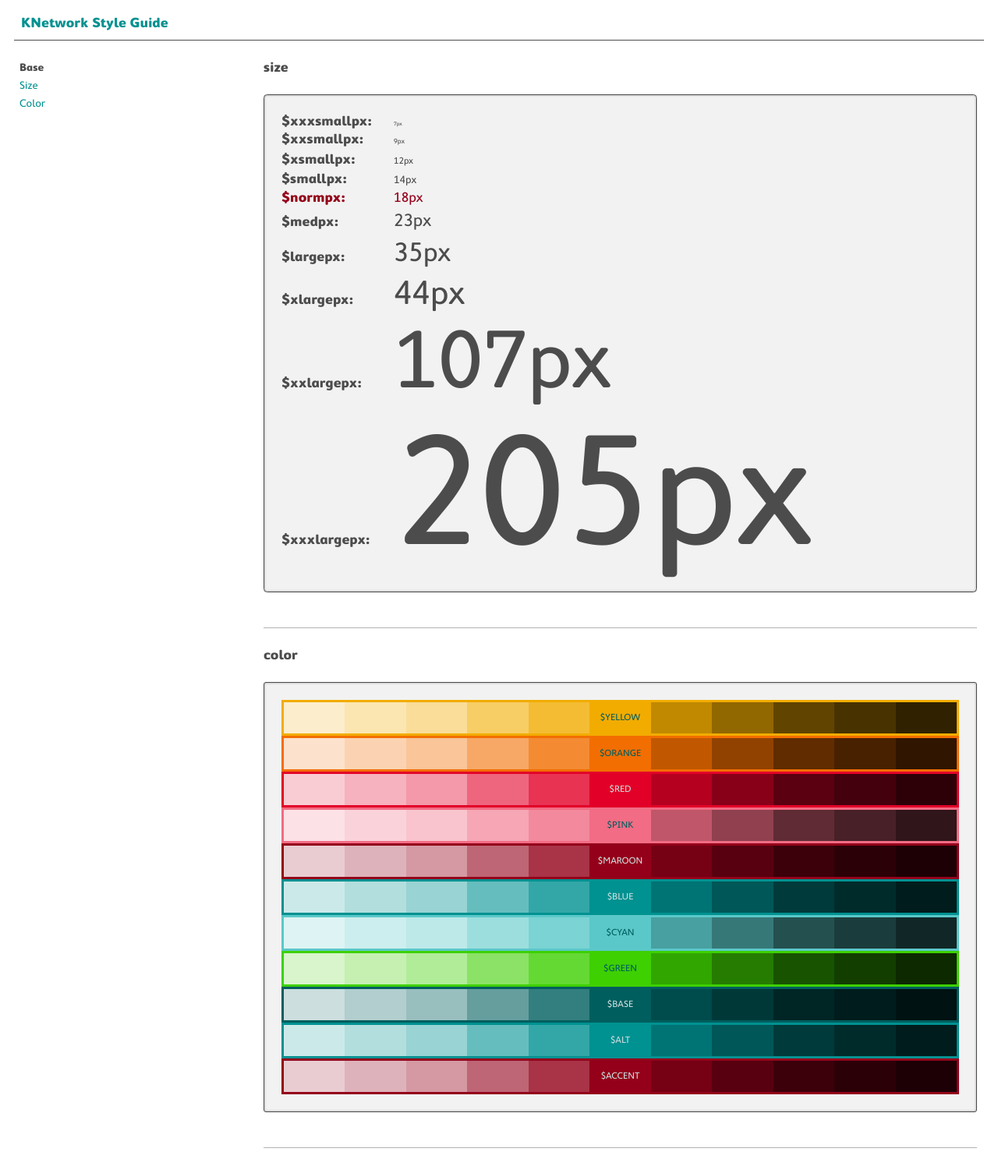
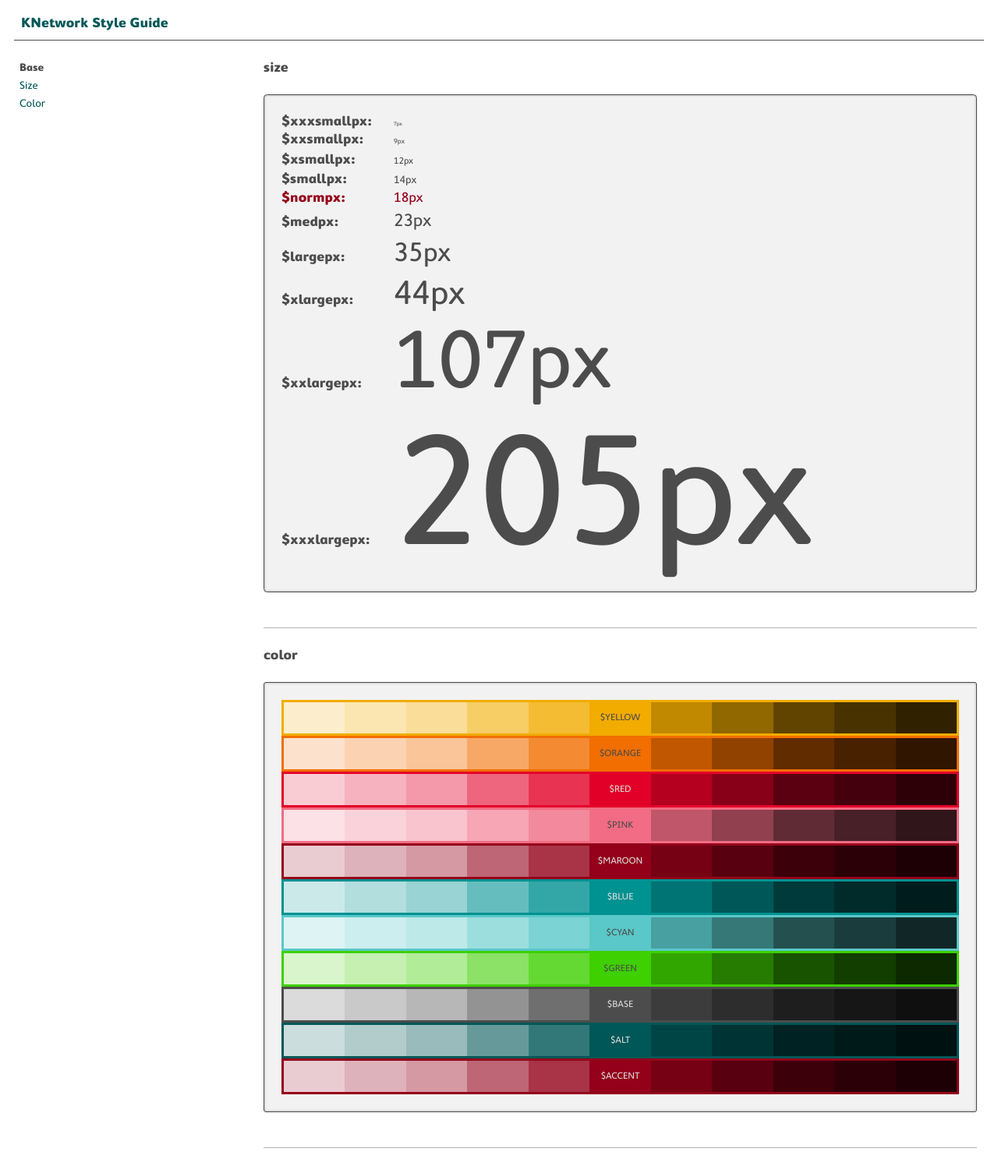
Before and after one commit to oddbird/knet, a Django app: page /styleguide/ in a window 1280 px wide. Shown: the whole page at 78% size. Run offline with Django 3.2, Linux system fonts and the light colour scheme; some libraries are stand-ins or nearby versions.

Commit message:
Update base and alt colors

```diff
--- a/sass/base/_colors.scss
+++ b/sass/base/_colors.scss
@@ -13,8 +13,8 @@
 // ---------------------------------------------------------------------------
 // Color System
 
-$base     : #005e5e;
-$alt      : $blue;
+$base     : color(darker);
+$alt      : color($blue darker);
 $accent   : $maroon;
 
 $contrasted-dark-default  : $base;
--- a/sass/landing.scss
+++ b/sass/landing.scss
@@ -114,6 +114,7 @@
 
   h2 {
     @include serif;
+    color: $alt;
     font-weight: bold;
   }
   p {
--- a/sass/modules/_logo.scss
+++ b/sass/modules/_logo.scss
@@ -10,6 +10,7 @@
 %tagline {
   @include adjust-font-size-to($smallpx);
   @include serif;
+  color: $alt;
   font-weight: bold;
 
   @include breakpoint(30em) { text-align: right; }
--- a/static/css/styleguide.css
+++ b/static/css/styleguide.css
@@ -785,7 +786,7 @@
   background: -o-linear-gradient(left, #fceecc 0%, #fceecc 9.09091%, #fbe6b2 9.09091%, #fbe6b2 18.18182%, #f9dd99 18.18182%, #f9dd99 27.27273%, #f7cd66 27.27273%, #f7cd66 36.36364%, #f4bc33 36.36364%, #f4bc33 45.45455%, #f2ac00 45.45455%, #f2ac00 54.54545%, #c18900 54.54545%, #c18900 63.63636%, #916700 63.63636%, #916700 72.72727%, #604400 72.72727%, #604400 81.81818%, #483300 81.81818%, #483300 90.90909%, #302200 90.90909%, #302200 100.0%);
   background: linear-gradient(to right, #fceecc 0%, #fceecc 9.09091%, #fbe6b2 9.09091%, #fbe6b2 18.18182%, #f9dd99 18.18182%, #f9dd99 27.27273%, #f7cd66 27.27273%, #f7cd66 36.36364%, #f4bc33 36.36364%, #f4bc33 45.45455%, #f2ac00 45.45455%, #f2ac00 54.54545%, #c18900 54.54545%, #c18900 63.63636%, #916700 63.63636%, #916700 72.72727%, #604400 72.72727%, #604400 81.81818%, #483300 81.81818%, #483300 90.90909%, #302200 90.90909%, #302200 100.0%);
   display: block;
-  color: #005e5e;
+  color: #4c4c4c;
   border-color: #f2ac00;
 }
 .color-demo div:nth-child(1):before {
@@ -797,7 +798,7 @@
   background: -o-linear-gradient(left, #fce2cc 0%, #fce2cc 9.09091%, #fbd3b2 9.09091%, #fbd3b2 18.18182%, #f9c599 18.18182%, #f9c599 27.27273%, #f7a866 27.27273%, #f7a866 36.36364%, #f48b33 36.36364%, #f48b33 45.45455%, #f26e00 45.45455%, #f26e00 54.54545%, #c15800 54.54545%, #c15800 63.63636%, #914200 63.63636%, #914200 72.72727%, #602c00 72.72727%, #602c00 81.81818%, #482100 81.81818%, #482100 90.90909%, #301500 90.90909%, #301500 100.0%);
   background: linear-gradient(to right, #fce2cc 0%, #fce2cc 9.09091%, #fbd3b2 9.09091%, #fbd3b2 18.18182%, #f9c599 18.18182%, #f9c599 27.27273%, #f7a866 27.27273%, #f7a866 36.36364%, #f48b33 36.36364%, #f48b33 45.45455%, #f26e00 45.45455%, #f26e00 54.54545%, #c15800 54.54545%, #c15800 63.63636%, #914200 63.63636%, #914200 72.72727%, #602c00 72.72727%, #602c00 81.81818%, #482100 81.81818%, #482100 90.90909%, #301500 90.90909%, #301500 100.0%);
   display: block;
-  color: #005e5e;
+  color: #4c4c4c;
   border-color: #f26e00;
 }
 .color-demo div:nth-child(2):before {
@@ -809,7 +810,7 @@
   background: -o-linear-gradient(left, #f9ccd4 0%, #f9ccd4 9.09091%, #f6b2be 9.09091%, #f6b2be 18.18182%, #f399a9 18.18182%, #f399a9 27.27273%, #ee667e 27.27273%, #ee667e 36.36364%, #e83353 36.36364%, #e83353 45.45455%, #e30028 45.45455%, #e30028 54.54545%, #b50020 54.54545%, #b50020 63.63636%, #880018 63.63636%, #880018 72.72727%, #5a0010 72.72727%, #5a0010 81.81818%, #44000c 81.81818%, #44000c 90.90909%, #2d0007 90.90909%, #2d0007 100.0%);
   background: linear-gradient(to right, #f9ccd4 0%, #f9ccd4 9.09091%, #f6b2be 9.09091%, #f6b2be 18.18182%, #f399a9 18.18182%, #f399a9 27.27273%, #ee667e 27.27273%, #ee667e 36.36364%, #e83353 36.36364%, #e83353 45.45455%, #e30028 45.45455%, #e30028 54.54545%, #b50020 54.54545%, #b50020 63.63636%, #880018 63.63636%, #880018 72.72727%, #5a0010 72.72727%, #5a0010 81.81818%, #44000c 81.81818%, #44000c 90.90909%, #2d0007 90.90909%, #2d0007 100.0%);
   display: block;
-  color: #ccdede;
+  color: #dbdbdb;
   border-color: #e30028;
 }
 .color-demo div:nth-child(3):before {
@@ -821,7 +822,7 @@
   background: -o-linear-gradient(left, #fce1e6 0%, #fce1e6 9.09091%, #fad2da 9.09091%, #fad2da 18.18182%, #f9c4cd 18.18182%, #f9c4cd 27.27273%, #f6a6b5 27.27273%, #f6a6b5 36.36364%, #f3899c 36.36364%, #f3899c 45.45455%, #f16c84 45.45455%, #f16c84 54.54545%, #c05669 54.54545%, #c05669 63.63636%, #90404f 63.63636%, #90404f 72.72727%, #602b34 72.72727%, #602b34 81.81818%, #482027 81.81818%, #482027 90.90909%, #30151a 90.90909%, #30151a 100.0%);
   background: linear-gradient(to right, #fce1e6 0%, #fce1e6 9.09091%, #fad2da 9.09091%, #fad2da 18.18182%, #f9c4cd 18.18182%, #f9c4cd 27.27273%, #f6a6b5 27.27273%, #f6a6b5 36.36364%, #f3899c 36.36364%, #f3899c 45.45455%, #f16c84 45.45455%, #f16c84 54.54545%, #c05669 54.54545%, #c05669 63.63636%, #90404f 63.63636%, #90404f 72.72727%, #602b34 72.72727%, #602b34 81.81818%, #482027 81.81818%, #482027 90.90909%, #30151a 90.90909%, #30151a 100.0%);
   display: block;
-  color: #005e5e;
+  color: #4c4c4c;
   border-color: #f16c84;
 }
 .color-demo div:nth-child(4):before {
@@ -833,7 +834,7 @@
   background: -o-linear-gradient(left, #e9ccd1 0%, #e9ccd1 9.09091%, #deb2ba 9.09091%, #deb2ba 18.18182%, #d499a3 18.18182%, #d499a3 27.27273%, #be6675 27.27273%, #be6675 36.36364%, #a93347 36.36364%, #a93347 45.45455%, #94001a 45.45455%, #94001a 54.54545%, #760014 54.54545%, #760014 63.63636%, #58000f 63.63636%, #58000f 72.72727%, #3b000a 72.72727%, #3b000a 81.81818%, #2c0007 81.81818%, #2c0007 90.90909%, #1d0005 90.90909%, #1d0005 100.0%);
   background: linear-gradient(to right, #e9ccd1 0%, #e9ccd1 9.09091%, #deb2ba 9.09091%, #deb2ba 18.18182%, #d499a3 18.18182%, #d499a3 27.27273%, #be6675 27.27273%, #be6675 36.36364%, #a93347 36.36364%, #a93347 45.45455%, #94001a 45.45455%, #94001a 54.54545%, #760014 54.54545%, #760014 63.63636%, #58000f 63.63636%, #58000f 72.72727%, #3b000a 72.72727%, #3b000a 81.81818%, #2c0007 81.81818%, #2c0007 90.90909%, #1d0005 90.90909%, #1d0005 100.0%);
   display: block;
-  color: #ccdede;
+  color: #dbdbdb;
   border-color: #94001a;
 }
 .color-demo div:nth-child(5):before {
@@ -845,7 +846,7 @@
   background: -o-linear-gradient(left, #cce9e9 0%, #cce9e9 9.09091%, #b2dede 9.09091%, #b2dede 18.18182%, #99d3d3 18.18182%, #99d3d3 27.27273%, #66bdbd 27.27273%, #66bdbd 36.36364%, #33a7a7 36.36364%, #33a7a7 45.45455%, #009191 45.45455%, #009191 54.54545%, #007474 54.54545%, #007474 63.63636%, #005757 63.63636%, #005757 72.72727%, #003a3a 72.72727%, #003a3a 81.81818%, #002b2b 81.81818%, #002b2b 90.90909%, #001c1c 90.90909%, #001c1c 100.0%);
   background: linear-gradient(to right, #cce9e9 0%, #cce9e9 9.09091%, #b2dede 9.09091%, #b2dede 18.18182%, #99d3d3 18.18182%, #99d3d3 27.27273%, #66bdbd 27.27273%, #66bdbd 36.36364%, #33a7a7 36.36364%, #33a7a7 45.45455%, #009191 45.45455%, #009191 54.54545%, #007474 54.54545%, #007474 63.63636%, #005757 63.63636%, #005757 72.72727%, #003a3a 72.72727%, #003a3a 81.81818%, #002b2b 81.81818%, #002b2b 90.90909%, #001c1c 90.90909%, #001c1c 100.0%);
   display: block;
-  color: #ccdede;
+  color: #dbdbdb;
   border-color: #009191;
 }
 .color-demo div:nth-child(6):before {
@@ -857,7 +858,7 @@
   background: -o-linear-gradient(left, #def4f4 0%, #def4f4 9.09091%, #cdeeee 9.09091%, #cdeeee 18.18182%, #bde9e9 18.18182%, #bde9e9 27.27273%, #9cdede 27.27273%, #9cdede 36.36364%, #7bd3d3 36.36364%, #7bd3d3 45.45455%, #5ac8c8 45.45455%, #5ac8c8 54.54545%, #48a0a0 54.54545%, #48a0a0 63.63636%, #367878 63.63636%, #367878 72.72727%, #245050 72.72727%, #245050 81.81818%, #1b3c3c 81.81818%, #1b3c3c 90.90909%, #112727 90.90909%, #112727 100.0%);
   background: linear-gradient(to right, #def4f4 0%, #def4f4 9.09091%, #cdeeee 9.09091%, #cdeeee 18.18182%, #bde9e9 18.18182%, #bde9e9 27.27273%, #9cdede 27.27273%, #9cdede 36.36364%, #7bd3d3 36.36364%, #7bd3d3 45.45455%, #5ac8c8 45.45455%, #5ac8c8 54.54545%, #48a0a0 54.54545%, #48a0a0 63.63636%, #367878 63.63636%, #367878 72.72727%, #245050 72.72727%, #245050 81.81818%, #1b3c3c 81.81818%, #1b3c3c 90.90909%, #112727 90.90909%, #112727 100.0%);
   display: block;
-  color: #005e5e;
+  color: #4c4c4c;
   border-color: #5ac8c8;
 }
 .color-demo div:nth-child(7):before {
@@ -869,32 +870,32 @@
   background: -o-linear-gradient(left, #d8f5cc 0%, #d8f5cc 9.09091%, #c5f0b2 9.09091%, #c5f0b2 18.18182%, #b1ec99 18.18182%, #b1ec99 27.27273%, #8be266 27.27273%, #8be266 36.36364%, #64d933 36.36364%, #64d933 45.45455%, #3ed000 45.45455%, #3ed000 54.54545%, #31a600 54.54545%, #31a600 63.63636%, #257c00 63.63636%, #257c00 72.72727%, #185300 72.72727%, #185300 81.81818%, #123e00 81.81818%, #123e00 90.90909%, #0c2900 90.90909%, #0c2900 100.0%);
   background: linear-gradient(to right, #d8f5cc 0%, #d8f5cc 9.09091%, #c5f0b2 9.09091%, #c5f0b2 18.18182%, #b1ec99 18.18182%, #b1ec99 27.27273%, #8be266 27.27273%, #8be266 36.36364%, #64d933 36.36364%, #64d933 45.45455%, #3ed000 45.45455%, #3ed000 54.54545%, #31a600 54.54545%, #31a600 63.63636%, #257c00 63.63636%, #257c00 72.72727%, #185300 72.72727%, #185300 81.81818%, #123e00 81.81818%, #123e00 90.90909%, #0c2900 90.90909%, #0c2900 100.0%);
   display: block;
-  color: #005e5e;
+  color: #4c4c4c;
   border-color: #3ed000;
 }
 .color-demo div:nth-child(8):before {
   content: "$green";
 }
 .color-demo div:nth-child(9) {
-  background: -webkit-linear-gradient(left, #ccdede 0%, #ccdede 9.09091%, #b2cece 9.09091%, #b2cece 18.18182%, #99bebe 18.18182%, #99bebe 27.27273%, #669e9e 27.27273%, #669e9e 36.36364%, #337e7e 36.36364%, #337e7e 45.45455%, #005e5e 45.45455%, #005e5e 54.54545%, #004b4b 54.54545%, #004b4b 63.63636%, #003838 63.63636%, #003838 72.72727%, #002525 72.72727%, #002525 81.81818%, #001c1c 81.81818%, #001c1c 90.90909%, #001212 90.90909%, #001212 100.0%);
-  background: -moz-linear-gradient(left, #ccdede 0%, #ccdede 9.09091%, #b2cece 9.09091%, #b2cece 18.18182%, #99bebe 18.18182%, #99bebe 27.27273%, #669e9e 27.27273%, #669e9e 36.36364%, #337e7e 36.36364%, #337e7e 45.45455%, #005e5e 45.45455%, #005e5e 54.54545%, #004b4b 54.54545%, #004b4b 63.63636%, #003838 63.63636%, #003838 72.72727%, #002525 72.72727%, #002525 81.81818%, #001c1c 81.81818%, #001c1c 90.90909%, #001212 90.90909%, #001212 100.0%);
-  background: -o-linear-gradient(left, #ccdede 0%, #ccdede 9.09091%, #b2cece 9.09091%, #b2cece 18.18182%, #99bebe 18.18182%, #99bebe 27.27273%, #669e9e 27.27273%, #669e9e 36.36364%, #337e7e 36.36364%, #337e7e 45.45455%, #005e5e 45.45455%, #005e5e 54.54545%, #004b4b 54.54545%, #004b4b 63.63636%, #003838 63.63636%, #003838 72.72727%, #002525 72.72727%, #002525 81.81818%, #001c1c 81.81818%, #001c1c 90.90909%, #001212 90.90909%, #001212 100.0%);
-  background: linear-gradient(to right, #ccdede 0%, #ccdede 9.09091%, #b2cece 9.09091%, #b2cece 18.18182%, #99bebe 18.18182%, #99bebe 27.27273%, #669e9e 27.27273%, #669e9e 36.36364%, #337e7e 36.36364%, #337e7e 45.45455%, #005e5e 45.45455%, #005e5e 54.54545%, #004b4b 54.54545%, #004b4b 63.63636%, #003838 63.63636%, #003838 72.72727%, #002525 72.72727%, #002525 81.81818%, #001c1c 81.81818%, #001c1c 90.90909%, #001212 90.90909%, #001212 100.0%);
+  background: -webkit-linear-gradient(left, #dbdbdb 0%, #dbdbdb 9.09091%, #c9c9c9 9.09091%, #c9c9c9 18.18182%, #b7b7b7 18.18182%, #b7b7b7 27.27273%, #939393 27.27273%, #939393 36.36364%, #6f6f6f 36.36364%, #6f6f6f 45.45455%, #4c4c4c 45.45455%, #4c4c4c 54.54545%, #3c3c3c 54.54545%, #3c3c3c 63.63636%, #2d2d2d 63.63636%, #2d2d2d 72.72727%, #1e1e1e 72.72727%, #1e1e1e 81.81818%, #161616 81.81818%, #161616 90.90909%, #0f0f0f 90.90909%, #0f0f0f 100.0%);
+  background: -moz-linear-gradient(left, #dbdbdb 0%, #dbdbdb 9.09091%, #c9c9c9 9.09091%, #c9c9c9 18.18182%, #b7b7b7 18.18182%, #b7b7b7 27.27273%, #939393 27.27273%, #939393 36.36364%, #6f6f6f 36.36364%, #6f6f6f 45.45455%, #4c4c4c 45.45455%, #4c4c4c 54.54545%, #3c3c3c 54.54545%, #3c3c3c 63.63636%, #2d2d2d 63.63636%, #2d2d2d 72.72727%, #1e1e1e 72.72727%, #1e1e1e 81.81818%, #161616 81.81818%, #161616 90.90909%, #0f0f0f 90.90909%, #0f0f0f 100.0%);
+  background: -o-linear-gradient(left, #dbdbdb 0%, #dbdbdb 9.09091%, #c9c9c9 9.09091%, #c9c9c9 18.18182%, #b7b7b7 18.18182%, #b7b7b7 27.27273%, #939393 27.27273%, #939393 36.36364%, #6f6f6f 36.36364%, #6f6f6f 45.45455%, #4c4c4c 45.45455%, #4c4c4c 54.54545%, #3c3c3c 54.54545%, #3c3c3c 63.63636%, #2d2d2d 63.63636%, #2d2d2d 72.72727%, #1e1e1e 72.72727%, #1e1e1e 81.81818%, #161616 81.81818%, #161616 90.90909%, #0f0f0f 90.90909%, #0f0f0f 100.0%);
+  background: linear-gradient(to right, #dbdbdb 0%, #dbdbdb 9.09091%, #c9c9c9 9.09091%, #c9c9c9 18.18182%, #b7b7b7 18.18182%, #b7b7b7 27.27273%, #939393 27.27273%, #939393 36.36364%, #6f6f6f 36.36364%, #6f6f6f 45.45455%, #4c4c4c 45.45455%, #4c4c4c 54.54545%, #3c3c3c 54.54545%, #3c3c3c 63.63636%, #2d2d2d 63.63636%, #2d2d2d 72.72727%, #1e1e1e 72.72727%, #1e1e1e 81.81818%, #161616 81.81818%, #161616 90.90909%, #0f0f0f 90.90909%, #0f0f0f 100.0%);
   display: block;
-  color: #ccdede;
-  border-color: #005e5e;
+  color: #dbdbdb;
+  border-color: #4c4c4c;
 }
 .color-demo div:nth-child(9):before {
   content: "$base";
 }
 .color-demo div:nth-child(10) {
-  background: -webkit-linear-gradient(left, #cce9e9 0%, #cce9e9 9.09091%, #b2dede 9.09091%, #b2dede 18.18182%, #99d3d3 18.18182%, #99d3d3 27.27273%, #66bdbd 27.27273%, #66bdbd 36.36364%, #33a7a7 36.36364%, #33a7a7 45.45455%, #009191 45.45455%, #009191 54.54545%, #007474 54.54545%, #007474 63.63636%, #005757 63.63636%, #005757 72.72727%, #003a3a 72.72727%, #003a3a 81.81818%, #002b2b 81.81818%, #002b2b 90.90909%, #001c1c 90.90909%, #001c1c 100.0%);
-  background: -moz-linear-gradient(left, #cce9e9 0%, #cce9e9 9.09091%, #b2dede 9.09091%, #b2dede 18.18182%, #99d3d3 18.18182%, #99d3d3 27.27273%, #66bdbd 27.27273%, #66bdbd 36.36364%, #33a7a7 36.36364%, #33a7a7 45.45455%, #009191 45.45455%, #009191 54.54545%, #007474 54.54545%, #007474 63.63636%, #005757 63.63636%, #005757 72.72727%, #003a3a 72.72727%, #003a3a 81.81818%, #002b2b 81.81818%, #002b2b 90.90909%, #001c1c 90.90909%, #001c1c 100.0%);
-  background: -o-linear-gradient(left, #cce9e9 0%, #cce9e9 9.09091%, #b2dede 9.09091%, #b2dede 18.18182%, #99d3d3 18.18182%, #99d3d3 27.27273%, #66bdbd 27.27273%, #66bdbd 36.36364%, #33a7a7 36.36364%, #33a7a7 45.45455%, #009191 45.45455%, #009191 54.54545%, #007474 54.54545%, #007474 63.63636%, #005757 63.63636%, #005757 72.72727%, #003a3a 72.72727%, #003a3a 81.81818%, #002b2b 81.81818%, #002b2b 90.90909%, #001c1c 90.90909%, #001c1c 100.0%);
-  background: linear-gradient(to right, #cce9e9 0%, #cce9e9 9.09091%, #b2dede 9.09091%, #b2dede 18.18182%, #99d3d3 18.18182%, #99d3d3 27.27273%, #66bdbd 27.27273%, #66bdbd 36.36364%, #33a7a7 36.36364%, #33a7a7 45.45455%, #009191 45.45455%, #009191 54.54545%, #007474 54.54545%, #007474 63.63636%, #005757 63.63636%, #005757 72.72727%, #003a3a 72.72727%, #003a3a 81.81818%, #002b2b 81.81818%, #002b2b 90.90909%, #001c1c 90.90909%, #001c1c 100.0%);
+  background: -webkit-linear-gradient(left, #ccdddd 0%, #ccdddd 9.09091%, #b2cccc 9.09091%, #b2cccc 18.18182%, #99bbbb 18.18182%, #99bbbb 27.27273%, #669a9a 27.27273%, #669a9a 36.36364%, #337878 36.36364%, #337878 45.45455%, #005757 45.45455%, #005757 54.54545%, #004545 54.54545%, #004545 63.63636%, #003434 63.63636%, #003434 72.72727%, #002222 72.72727%, #002222 81.81818%, #001a1a 81.81818%, #001a1a 90.90909%, #001111 90.90909%, #001111 100.0%);
+  background: -moz-linear-gradient(left, #ccdddd 0%, #ccdddd 9.09091%, #b2cccc 9.09091%, #b2cccc 18.18182%, #99bbbb 18.18182%, #99bbbb 27.27273%, #669a9a 27.27273%, #669a9a 36.36364%, #337878 36.36364%, #337878 45.45455%, #005757 45.45455%, #005757 54.54545%, #004545 54.54545%, #004545 63.63636%, #003434 63.63636%, #003434 72.72727%, #002222 72.72727%, #002222 81.81818%, #001a1a 81.81818%, #001a1a 90.90909%, #001111 90.90909%, #001111 100.0%);
+  background: -o-linear-gradient(left, #ccdddd 0%, #ccdddd 9.09091%, #b2cccc 9.09091%, #b2cccc 18.18182%, #99bbbb 18.18182%, #99bbbb 27.27273%, #669a9a 27.27273%, #669a9a 36.36364%, #337878 36.36364%, #337878 45.45455%, #005757 45.45455%, #005757 54.54545%, #004545 54.54545%, #004545 63.63636%, #003434 63.63636%, #003434 72.72727%, #002222 72.72727%, #002222 81.81818%, #001a1a 81.81818%, #001a1a 90.90909%, #001111 90.90909%, #001111 100.0%);
+  background: linear-gradient(to right, #ccdddd 0%, #ccdddd 9.09091%, #b2cccc 9.09091%, #b2cccc 18.18182%, #99bbbb 18.18182%, #99bbbb 27.27273%, #669a9a 27.27273%, #669a9a 36.36364%, #337878 36.36364%, #337878 45.45455%, #005757 45.45455%, #005757 54.54545%, #004545 54.54545%, #004545 63.63636%, #003434 63.63636%, #003434 72.72727%, #002222 72.72727%, #002222 81.81818%, #001a1a 81.81818%, #001a1a 90.90909%, #001111 90.90909%, #001111 100.0%);
   display: block;
-  color: #ccdede;
-  border-color: #009191;
+  color: #dbdbdb;
+  border-color: #005757;
 }
 .color-demo div:nth-child(10):before {
   content: "$alt";
@@ -905,7 +906,7 @@
   background: -o-linear-gradient(left, #e9ccd1 0%, #e9ccd1 9.09091%, #deb2ba 9.09091%, #deb2ba 18.18182%, #d499a3 18.18182%, #d499a3 27.27273%, #be6675 27.27273%, #be6675 36.36364%, #a93347 36.36364%, #a93347 45.45455%, #94001a 45.45455%, #94001a 54.54545%, #760014 54.54545%, #760014 63.63636%, #58000f 63.63636%, #58000f 72.72727%, #3b000a 72.72727%, #3b000a 81.81818%, #2c0007 81.81818%, #2c0007 90.90909%, #1d0005 90.90909%, #1d0005 100.0%);
   background: linear-gradient(to right, #e9ccd1 0%, #e9ccd1 9.09091%, #deb2ba 9.09091%, #deb2ba 18.18182%, #d499a3 18.18182%, #d499a3 27.27273%, #be6675 27.27273%, #be6675 36.36364%, #a93347 36.36364%, #a93347 45.45455%, #94001a 45.45455%, #94001a 54.54545%, #760014 54.54545%, #760014 63.63636%, #58000f 63.63636%, #58000f 72.72727%, #3b000a 72.72727%, #3b000a 81.81818%, #2c0007 81.81818%, #2c0007 90.90909%, #1d0005 90.90909%, #1d0005 100.0%);
   display: block;
-  color: #ccdede;
+  color: #dbdbdb;
   border-color: #94001a;
 }
 .color-demo div:nth-child(11):before {
```
Also changed, not shown: other parts of static/css/styleguide.css (+18 -17 lines), static/css/demo.css (+18 -17 lines), static/css/landing.css (+18 -16 lines), static/css/screen.css (+18 -17 lines).
